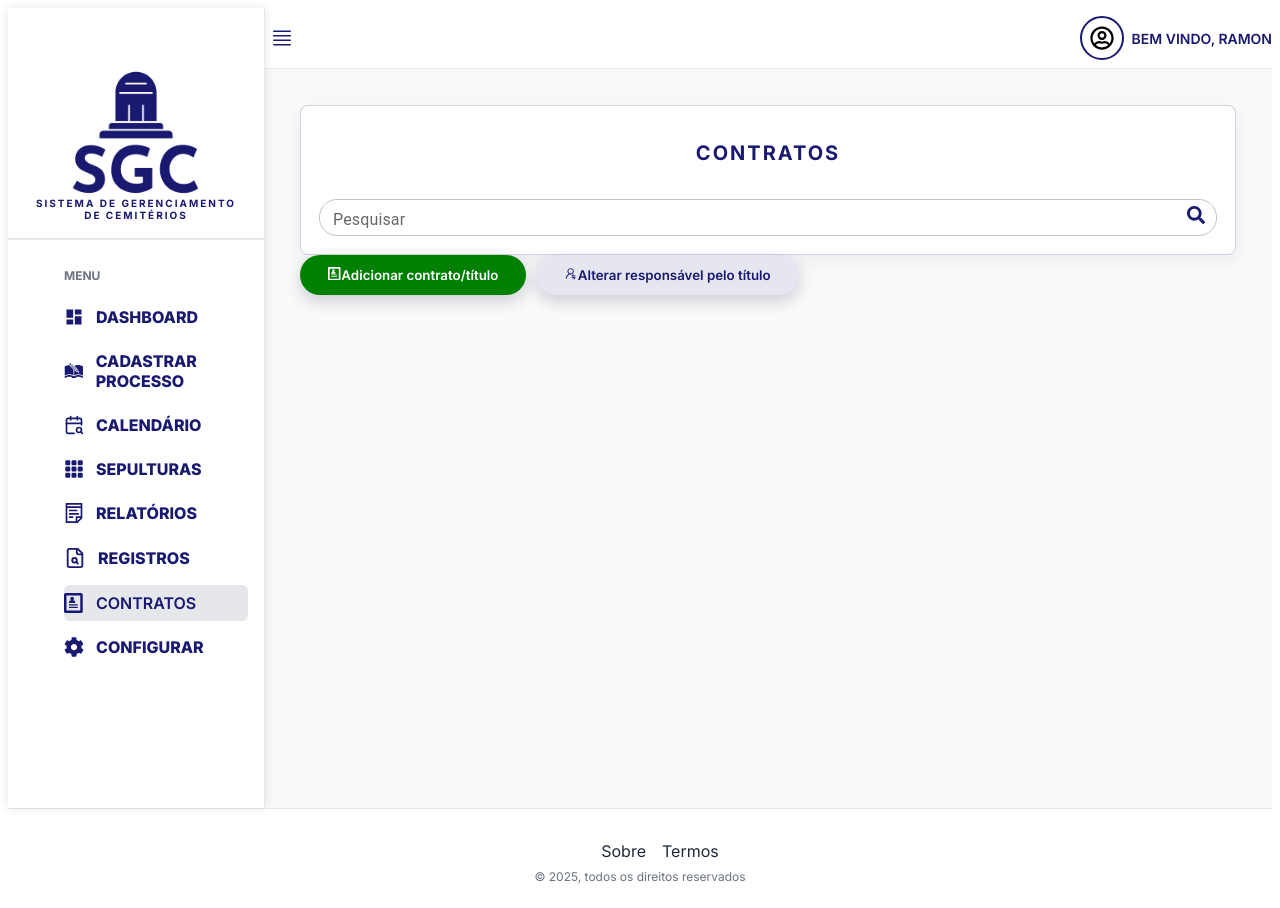
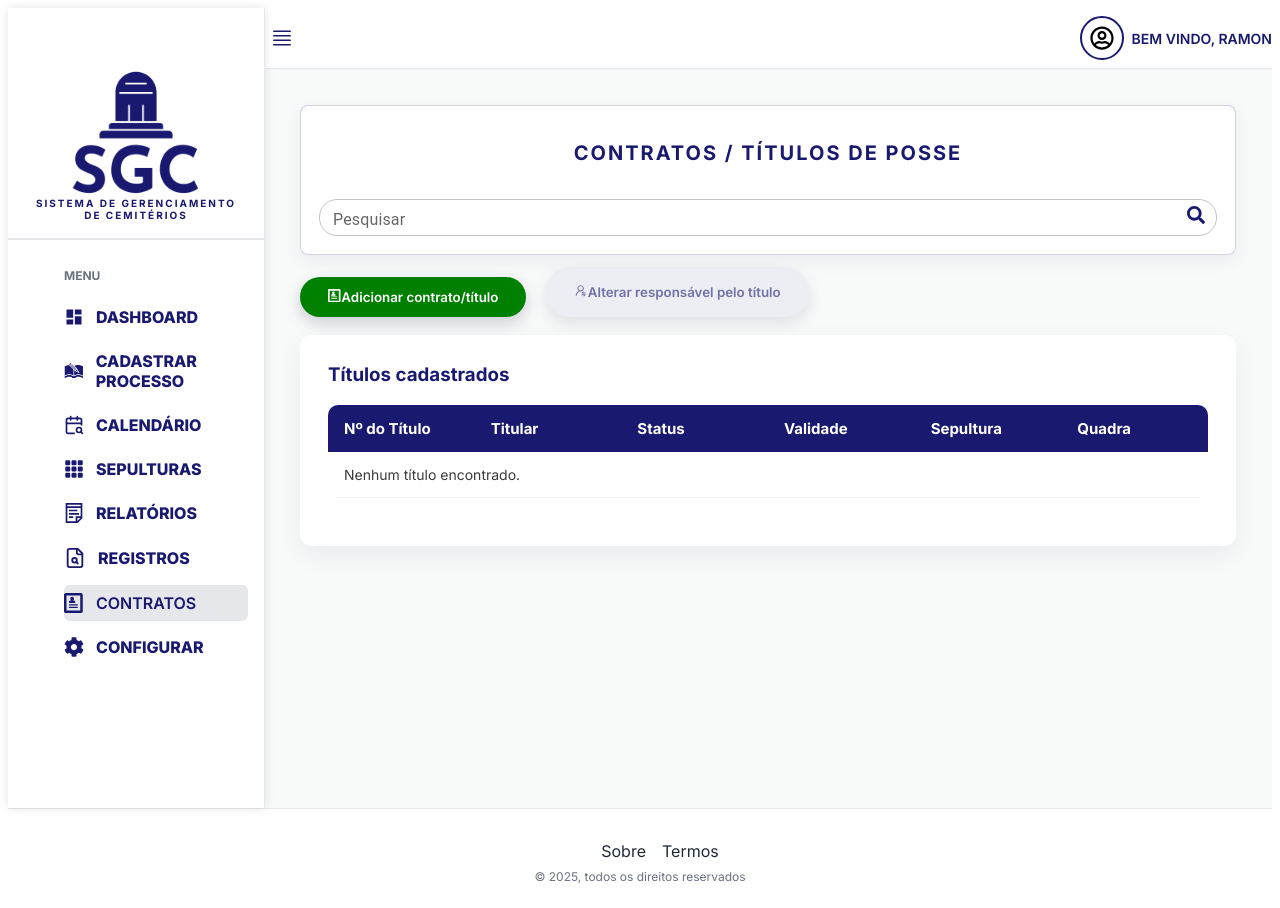
Before and after one commit to ramonlopes23/fatec-lab-sgc-front-end, a React (Vite) app in the folder front-cemiterio/: page /contratos in a window 1280 px wide. Built offline with nearby package versions, Linux system fonts and the light colour scheme.

Commit message:
feat: tabela de contratos

```diff
--- a/front-cemiterio/src/pages/Contratos/index.jsx
+++ b/front-cemiterio/src/pages/Contratos/index.jsx
@@ -1,27 +1,140 @@
 import Footer from "../../components/Footer";
 import MainLayout from "../../layout/MainLayout";
-import { BtnPrimaryClose, BtnPrimarySave, Container, FormStyled, SearchBar, SearchIcon, SearchWrapper, Title } from "./styles";
+import { BtnPrimaryClose, BtnPrimarySave, Container, FormStyled, SearchBar, SearchIcon, SearchWrapper, TableWrapper, Title, Card, TableScroller,TBody,THead,Table,Td,Th,Tr } from "./styles";
 import TextField from "@mui/material/TextField";
+import { MenuItem } from "@mui/material";
 import { FaSearch } from "react-icons/fa";
 import { ImProfile } from "react-icons/im";
 import { AiOutlineUserSwitch } from "react-icons/ai";
 import api from "../../services/api";
+import React, { useMemo, useState } from "react"
+
+const STATUS_OPTIONS = [
+    { value: "ativo", label: "Ativo" },
+    { value: "inativo", label: "Inativo" },
+    { value: "vencido", label: "Vencido" }
+];
+
+const INITIAL_FORM = {
+    nome_titular: "",
+    numero_titulo: "",
+    status: "ativo",
+    validade_titulo: "",
+    sepultura: "",
+    quadra: "",
+};
+
+function formatDateBR(value) {
+  if (!value) return "-";
+  const [y, m, d] = String(value).split("-");
+  if (!y || !m || !d) return value;
+  return `${d}/${m}/${y}`;
+}
+
+function statusLabel(status) {
+    const found = STATUS_OPTIONS.find((s) => s.value === status);
+    return found ? found.label : status;
+}
+
 
 export default function Contratos() {
+    const [query, setQuery] = useState("");
+    const [modalOpen, setModalOpen] = useState(false);
+    const [titulos, setTitulos] = useState("");
+    const [form, setForm] = useState(INITIAL_FORM);
+    const [erros, setErrors] = useState({});
+
+    const filteredTitulos = useMemo(() => {
+        const q = String(query || "").trim().toLowerCase();
+        if (!q) return titulos;
+
+        return titulos.filter((item) => {
+            const byNumero = String(item.numero_titulo || "").toLowerCase().includes(q);
+            const byTitular = String(item.nome_titular || "").toLowerCase().includes(q);
+            return byNumero || byTitular;
+        })
+    }, [query, titulos]);
+
+    const updateField = (key, value) => {
+        setForm((prev) => ({ ...prev, [key]: value }));
+        setErrors((prev) => ({ ...prev, [key]: "" }));
+    };
+
+    const openModal = () => {
+        setForm(INITIAL_FORM);
+        setErrors({});
+        setModalOpen(true);
+    };
+
+    const closeModal = () => {
+        setModalOpen(false)
+        setForm(INITIAL_FORM);
+        setErrors({});
+    };
+
+    const validateForm = () => {
+        const nextErrors = {};
+        if (!form.nome_titular.trim()) nextErrors.nome_titular = "Informe o nome do titular";
+        if (!form.numero_titulo.trim()) nextErrors.numero_titulo = "Informe o número do título";
+        if (!form.status.trim()) nextErrors.status = "Informe o status do título";
+        if (!form.validade_titulo.trim()) nextErrors.validade_titulo = "Informe a validade do título";
+        if (!form.sepultura.trim()) nextErrors.sepultura = "Informe o número da sepultura";
+        if (!form.quadra.trim()) nextErrors.quadra = "Informe o número da quadra";
+
+        if (form.validade_titulo) {
+            const date = new Date(`${form.validade_titulo}`);
+            if (Number.isNaN(date.getTime())) {
+                nextErrors.validade_titulo = "Data de validade em formato inválido";
+            }
+        }
+
+        const numeroNormalizado = form.numero_titulo.trim().toLowerCase();
+        const isDuplicated = titulos.some(
+            (item) => String(item.numero_titulo || "").trim().toLowerCase() === numeroNormalizado
+        );
+        if (isDuplicated) {
+            nextErrors.numero_titulo = "Já existe um título com esse número";
+        }
+
+        setErrors(nextErrors);
+        return Object.keys(nextErrors).length === 0;
+    };
+
+    const handleCreateTitulo = (e) => {
+        e.preventDefault();
+        if (!validateForm()) return;
+
+        const novoTitulo = {
+            id: `t-${Date.now()}`,
+            nomeTitular: form.nomeTitular.trim(),
+            numeroTitulo: form.numeroTitulo.trim(),
+            status: form.status,
+            validadeTitulo: form.validadeTitulo,
+            sepultura: form.sepultura.trim(),
+            quadra: form.quadra.trim(),
+        };
+
+        setTitulos((prev) => [novoTitulo, ...prev]);
+        closeModal();
+    };
+
+    const errorStyle = { margin: "6px 0 0", color: "#b42318", fontSize: 12 };
 
     return (
         <>
             <MainLayout>
                 <Container>
                     <FormStyled >
-                        <Title>CONTRATOS</Title>
-                        <SearchBar></SearchBar>
+                        <Title>CONTRATOS / TÍTULOS DE POSSE</Title>
+                        <SearchBar />
                         <SearchWrapper>
                             <TextField
                                 fullWidth
                                 size="small"
                                 label="Pesquisar"
-                                placeholder="Pesquisar por Nº do título..."
+                                placeholder="Pesquisar por titular ou Nº do título..."
+                                value={query}
+                                onChange={(e) => setQuery(e.target.value)}
                                 sx={{
                                     '& .MuiOutlinedInput-root': {
                                         borderRadius: '18px',
@@ -38,8 +151,54 @@ export default function Contratos() {
                         </SearchWrapper>
                     </FormStyled>
 
-                    <BtnPrimarySave><ImProfile />Adicionar contrato/título</BtnPrimarySave>
-                    <BtnPrimaryClose><AiOutlineUserSwitch />Alterar responsável pelo título</BtnPrimaryClose>
+                    <div style={{ display: "flex", gap: 10, marginTop: 12, flexWrap: "wrap" }}>
+                        <BtnPrimarySave type="button" onClick={openModal}>
+                            <ImProfile />Adicionar contrato/título
+                        </BtnPrimarySave>
+                        <BtnPrimaryClose type="button" disabled style={{opacity:0.6, cursor:"not-allowed"}}>
+                            <AiOutlineUserSwitch />Alterar responsável pelo título
+                        </BtnPrimaryClose>
+                    </div>
+
+                    <Card>
+                        <h3 style={{marginTop:0, color:"#191970"}}>Títulos cadastrados</h3>
+                        <TableWrapper>
+                            <TableScroller>
+                                <Table>
+                                    <THead>
+                                        <tr>
+                                            <Th>Nº do Título</Th>
+                                            <Th>Titular</Th>
+                                            <Th>Status</Th>
+                                            <Th>Validade</Th>
+                                            <Th>Sepultura</Th>
+                                            <Th>Quadra</Th>
+                                        </tr>
+                                    </THead>
+                                    <TBody>
+                                        {filteredTitulos.length > 0?(
+                                            filteredTitulos.map((item, index)=>(
+                                                <Tr key={item.id} index={index}>
+                                                    <Td>{item.numero_titulo}</Td>
+                                                    <Td>{item.nome_titular}</Td>
+                                                    <Td>{statusLabel(item.status)}</Td>
+                                                    <Td>{formatDateBR(item.validade_titulo)}</Td>
+                                                    <Td>{item.sepultura}</Td>
+                                                    <Td>{item.quadra}</Td>
+                                                </Tr>
+                                            ))
+                                        ):(
+                                            <tr>
+                                                <Td colSpan={6}>Nenhum título encontrado.</Td>
+                                            </tr>
+                                        )}
+                                    </TBody>
+                                </Table>
+                            </TableScroller>
+                        </TableWrapper>
+                    </Card>
+
+
                 </Container>
             </MainLayout>
             <Footer />
--- a/front-cemiterio/src/pages/Contratos/styles.js
+++ b/front-cemiterio/src/pages/Contratos/styles.js
@@ -120,6 +120,7 @@ export const BtnPrimarySave = styled.button`
   background-color:#008000;
   border: 2px;
   margin-right:10px;
+  margin-top:10px;
   padding: 12px 28px;
   border-radius: 24px;
   cursor: pointer;
```
Also changed, not shown: front-cemiterio/db.json.
